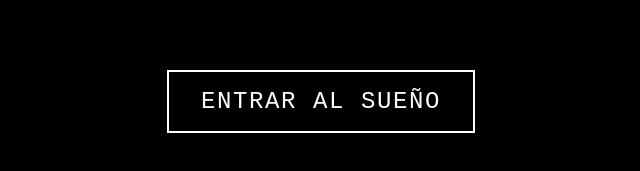
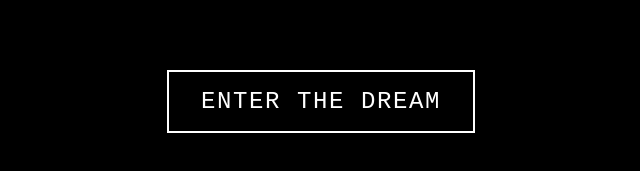
Before and after one commit to IvAzuara/The-Room-That-Breathes, a website built with Vite: page index.html in a window 1280 px wide. Shown: the part 299-470 px from the top of the page, 319-959 px from the left. Built offline with nearby package versions, Linux system fonts and the light colour scheme.

Commit message:
translate button text in index.html to English

```diff
--- a/index.html
+++ b/index.html
@@ -10,7 +10,7 @@
     <canvas id="glCanvas"></canvas>
     <div id="dreamer-text"></div>
     <div id="ui-overlay">
-      <button id="start-btn">ENTRAR AL SUEÑO</button>
+      <button id="start-btn">ENTER THE DREAM</button>
     </div>
     <script type="module" src="/src/main.ts"></script>
   </body>
```
